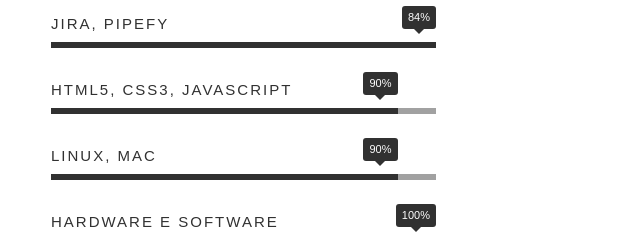
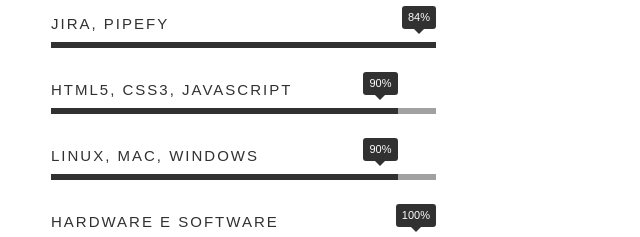
Before and after one commit to casigundja/portfolio, a plain HTML site: page index.html in a window 1280 px wide. Shown: the part 1427-1664 px from the top of the page, 609-1249 px from the left. Drawn offline with Linux system fonts and the light colour scheme; files whose address does not match are found by name; a web font is replaced by a local one.

Commit message:
index.html

```diff
--- a/index.html
+++ b/index.html
@@ -189,7 +189,7 @@
    </li>
    <li>
       <div class="progress percent90"><span>90%</span></div>
-      <strong>Linux, Mac</strong>
+      <strong>Linux, Mac, Windows</strong>
    </li>
    <li>
       <div class="progress percent100"><span>100%</span></div>
```
